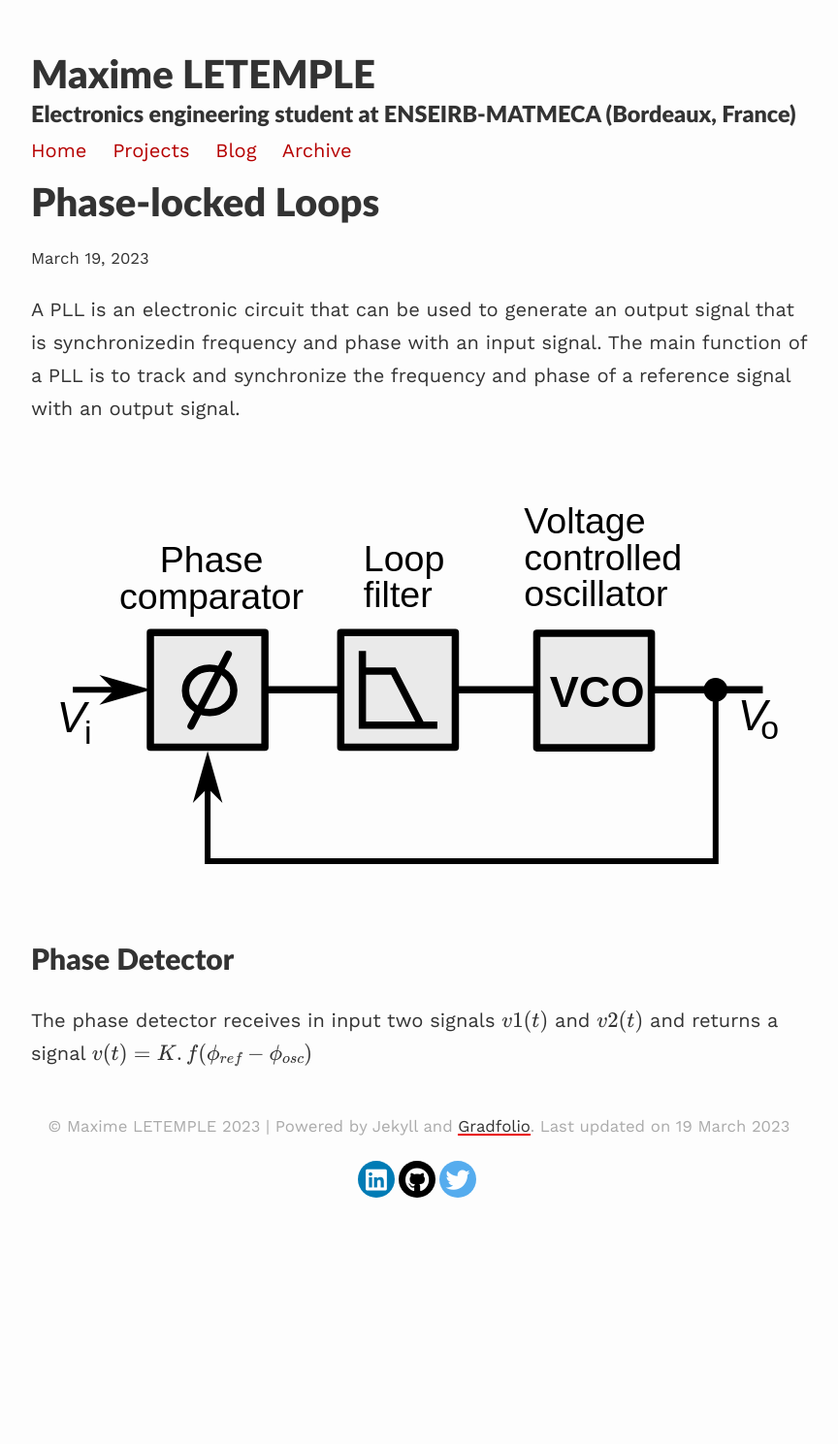
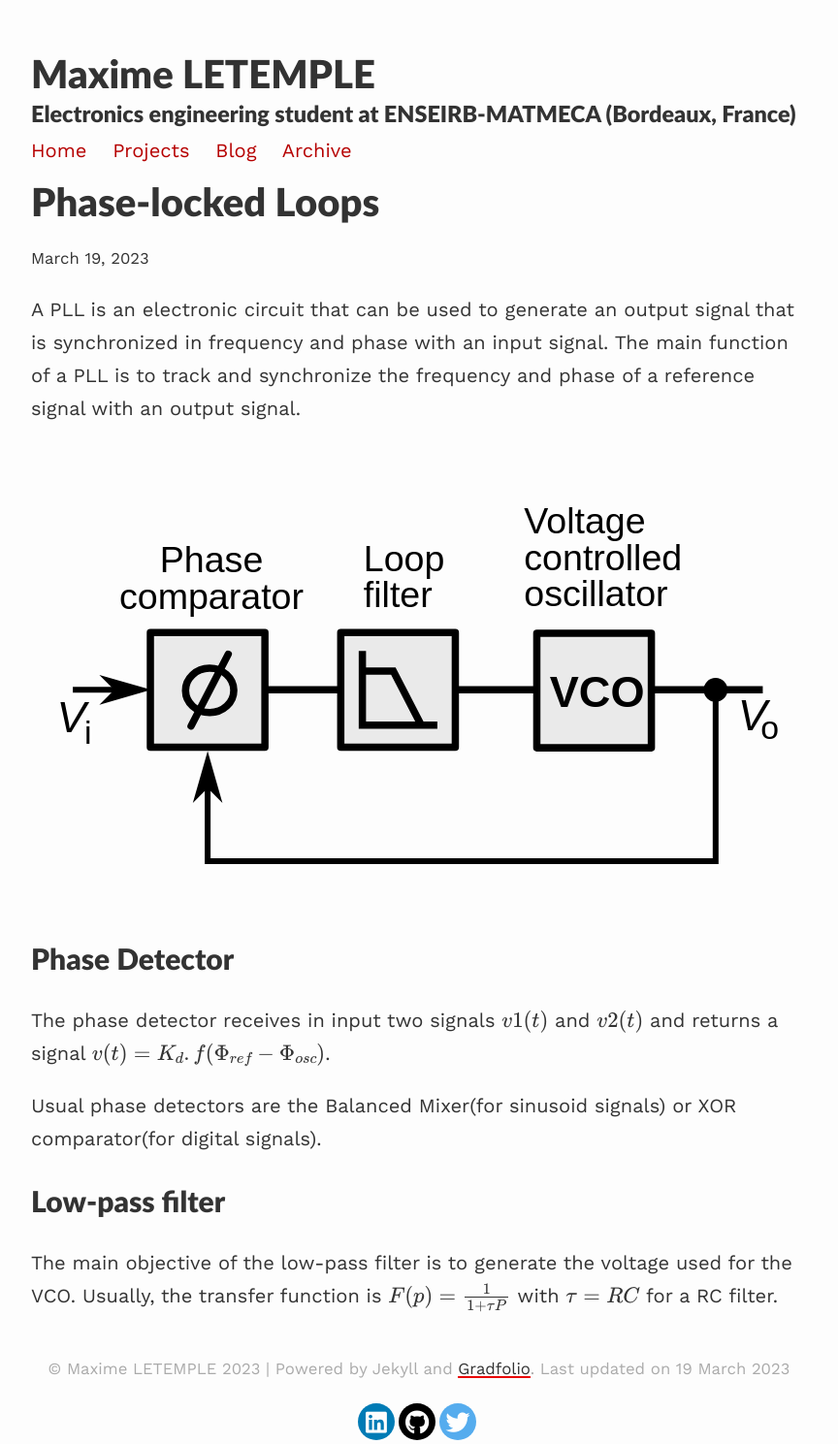
Before and after one commit to maxletemple/maxletemple.github.io_old, a Jekyll site: the page built from _posts/2023-03-19-PLL.md, in a window 1280 px wide. Shown: the whole page at 97% size, without its empty margins (208-1072 px from the left). Built offline with Jekyll 4.4.1, drawn with Linux system fonts in a browser that asks for light colours; nearby versions of some CDN libraries; formulas are drawn with MathJax 3; before the commit the page ends 1239 px from its top, so only the background shows below that.

Commit message:
Update 2023-03-19-PLL.md

```diff
--- a/_posts/2023-03-19-PLL.md
+++ b/_posts/2023-03-19-PLL.md
@@ -4,12 +4,20 @@ title: "Phase-locked Loops"
 ---
 
 
-A PLL is an electronic circuit that can be used to generate an output signal that is synchronizedin frequency and phase with an input signal.
+A PLL is an electronic circuit that can be used to generate an output signal that is synchronized in frequency and phase with an input signal.
 The main function of a PLL is to track and synchronize the frequency and phase of a reference signal with an output signal.
 
-![Phase Locked Loop]({{site.baseurl}}/assets/images/pll.svg "Analog phase locked loop"){: width ="250"}
+![Phase Locked Loop]({{site.baseurl}}/assets/images/pll.svg "Analog phase locked loop"){: width = 250px}
 
 Phase Detector
 ==============
 
-The phase detector receives in input two signals $v1(t)$ and $v2(t)$ and returns a signal $v(t)=K.f(\phi_{ref}-\phi_{osc})$
+The phase detector receives in input two signals $v1(t)$ and $v2(t)$ and returns a signal $v(t)=K_d.f(\Phi_{ref}-\Phi_{osc})$.
+
+Usual phase detectors are the Balanced Mixer(for sinusoid signals) or XOR comparator(for digital signals).
+
+Low-pass filter
+===============
+
+The main objective of the low-pass filter is to generate the voltage used for the VCO.
+Usually, the transfer function is $F(p)=\frac{1}{1+\tau P}$ with $\tau = RC$ for a RC filter.
```
